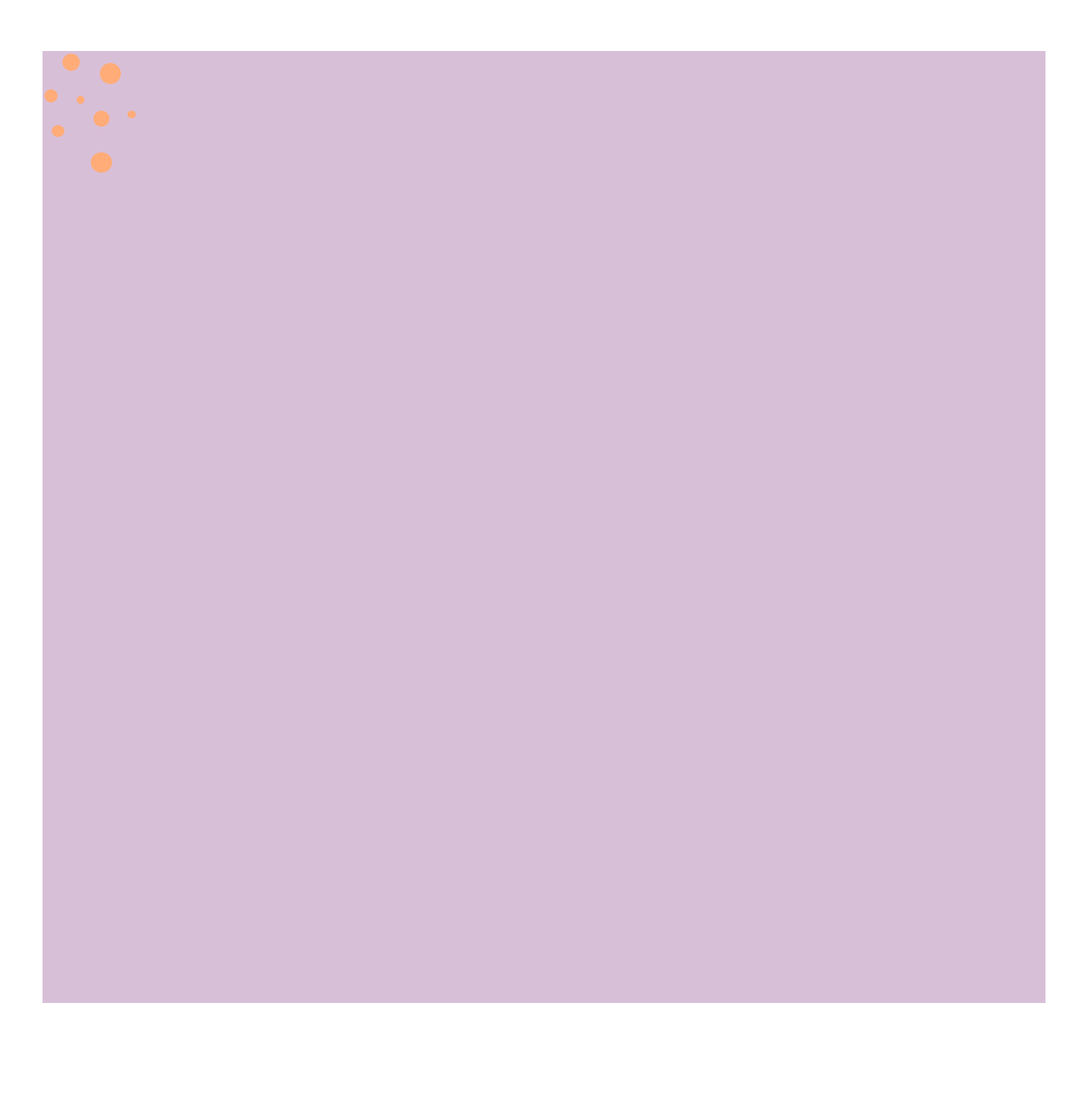
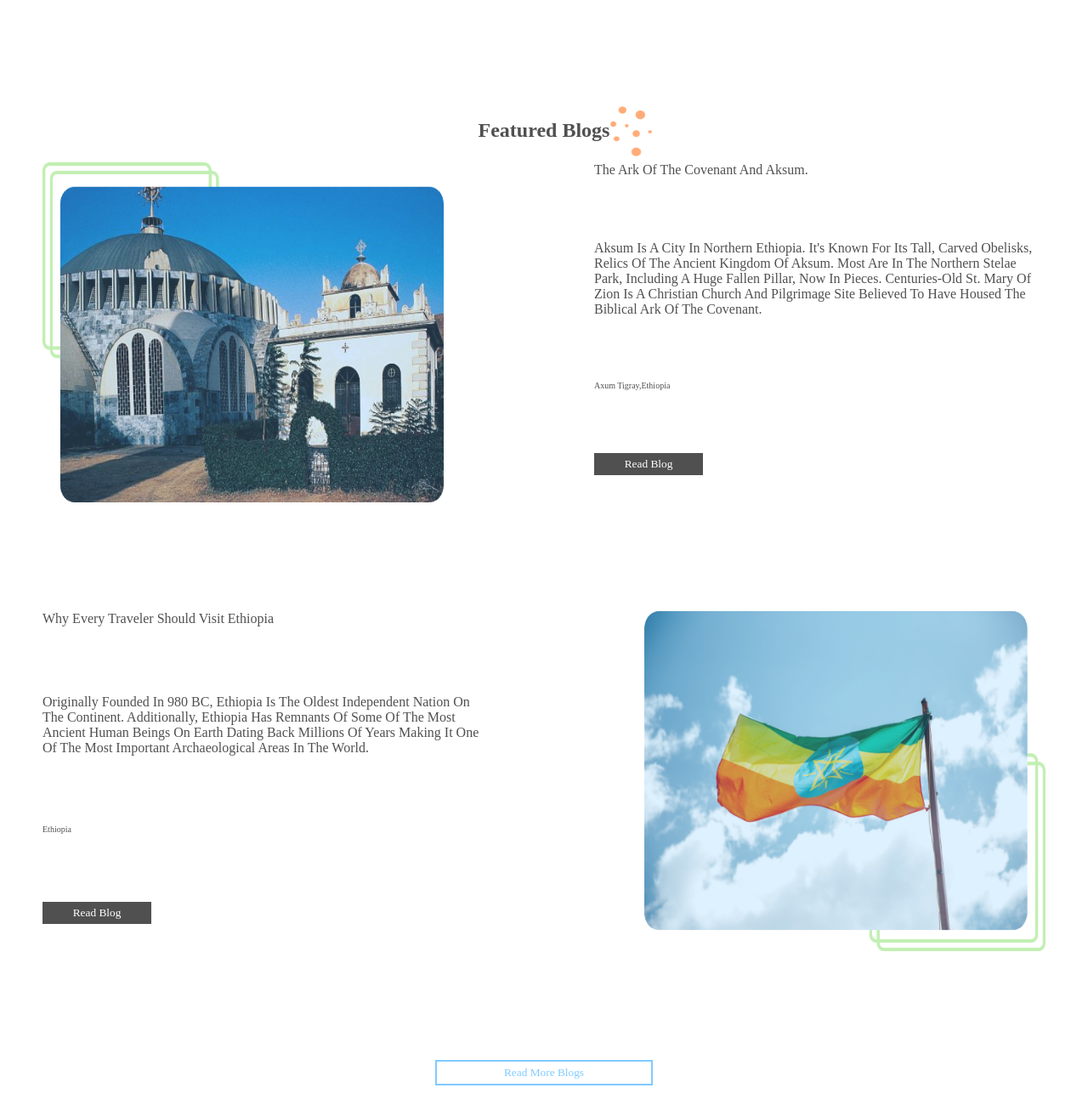
Before and after one commit to zackBerhe/natey-assefa-blog-page, a plain HTML site: page natey-blog-page/index.html in a window 1280 px wide. Shown: the part 780-2080 px from the top of the page at 85% size. Before the commit the page ends 1960 px from the top, so only its background shows below. Drawn offline with Linux system fonts and the light colour scheme.

Commit message:
Creating and styling the featured blogs section in the home page

```diff
--- a/natey-blog-page/css/common-styles.css
+++ b/natey-blog-page/css/common-styles.css
@@ -16,3 +16,12 @@ a{
 li{
     list-style: none;
 }
+
+button{
+    cursor: pointer;
+    opacity: 1;
+}
+
+button:hover{
+    opacity: 0.8;
+}
--- a/natey-blog-page/css/featured-blogs.css
+++ b/natey-blog-page/css/featured-blogs.css
@@ -1,4 +1,87 @@
 .featured-blogs{
-    height: 140vh;
-    background-color: thistle;
+    height: 180vh;
+    padding-top: 5rem;
 }
+
+.title{
+    display: flex;
+    justify-content: center;
+    align-items: center;
+}
+
+.design-dot-featured{
+    height: 60px;
+    width: 50px;
+    position: absolute;
+    left: 56%;
+    z-index: -5;
+}
+
+.design-dot-featured img{
+    width: 100%;
+    height: 100%;
+}
+
+.blog-list{
+    display: flex;
+    justify-content: space-between;
+    width: 100%;
+    margin-top: 8rem;
+}
+
+
+.flex-bottom{
+    margin-top: 1.5rem;
+}
+
+.blog-image{
+    height: 50vh;
+    width: 40%;
+}
+
+.blog-image img{
+    height: 100%;
+    width: 100%;
+}
+
+.blog-detail{
+    width: 45%;
+    height: 46vh;
+    display: flex;
+    flex-direction: column;
+    justify-content: space-between;
+}
+
+.blog-detail p{
+    font-weight: 200;
+}
+.blog-detail h4{
+    font-weight: 400;
+}
+.blog-detail small{
+    font-weight: 100;
+    font-size: 10px;
+}
+.blog-detail button{
+    padding: 5px 20px 5px 20px;
+    background-color: #505050;
+    color: white;
+    border: none;
+    width: 8rem;
+}
+
+.button-blogs{
+    width: 100%;
+    display: flex;
+    justify-content: center;
+    align-items: center;
+}
+
+.button-blogs button{
+    padding: 5px 20px 5px 20px;
+    background-color: transparent;
+    color: #81CAFF;
+    border: 2px solid #81CAFF;
+    width: 16rem;
+    margin-top: 8rem;
+}
--- a/natey-blog-page/index.html
+++ b/natey-blog-page/index.html
@@ -59,15 +59,70 @@
     <!--Featured Blogs Section-->
 
     <div class="featured-blogs">
+
+        <!--Featured Blogs Title-->
         <div class="title">
+
             <div class="section-name">
+                <h2>Featured Blogs</h2>
+            </div>
 
-            </div>
             <div class="design-dot-featured">
                 <img src="./image/Orange_Small_Dots.png" alt="" srcset="">
             </div>
+
         </div>
+
+        <!--First Blog List-->
+        <div class="blog-list flex-bottom">
+
+            <div class="blog-image">
+                <img src="./image/Image_Of_Saint_Merry.png" alt="">
+            </div>
+
+            <div class="blog-detail">
+                <h4>The Ark Of The Covenant And Aksum.</h4>
+                <p>Aksum Is A City In Northern Ethiopia. It's Known For Its Tall, Carved Obelisks,
+                    Relics Of The Ancient Kingdom Of Aksum. Most Are In The Northern Stelae Park,
+                    Including A Huge Fallen Pillar, Now In Pieces. Centuries-Old St. Mary Of Zion
+                    Is A Christian Church And Pilgrimage Site Believed To Have Housed The Biblical
+                    Ark Of The Covenant.
+                </p>
+
+                <small>Axum Tigray,Ethiopia</small>
+                <button>Read Blog</button>
+            </div>
+
+        </div>
+
+        <!--Second Blog List-->
+        <div class="blog-list flex-top">
+
+            <div class="blog-detail">
+                <h4>Why Every Traveler Should Visit Ethiopia</h4>
+                <p>Originally Founded In 980 BC, Ethiopia Is The Oldest Independent Nation On The
+                    Continent. Additionally, Ethiopia Has Remnants Of Some Of The Most Ancient Human
+                    Beings On Earth Dating Back Millions Of Years Making It One Of The Most Important
+                    Archaeological Areas In The World.
+                </p>
+
+                <small>Ethiopia</small>
+                <button>Read Blog</button>
+            </div>
+
+            <div class="blog-image">
+                <img src="./image/Image_Of_Ethiopian_Flag.png" alt="">
+            </div>
+
+        </div>
+
+        <!--Button To Redirect To Blogs Page-->
+        <div class="button-blogs">
+            <button>Read More Blogs</button>
+        </div>
+
     </div>
+    <!--End Of Featured Blogs Page-->
 
 </body>
 </html>
```
